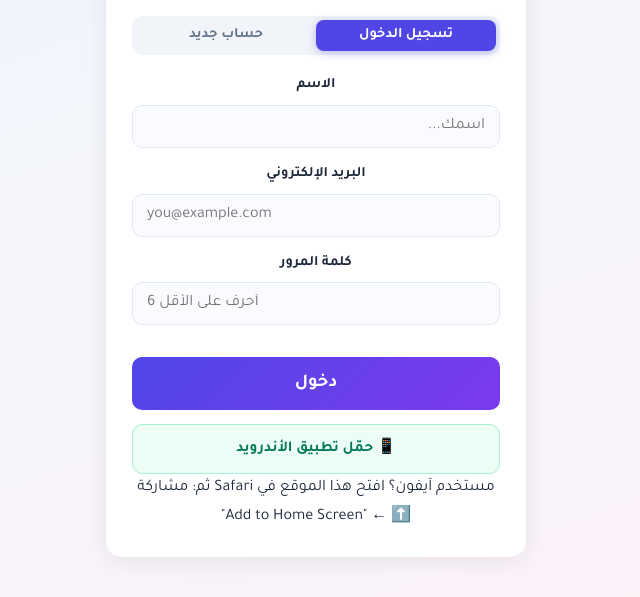
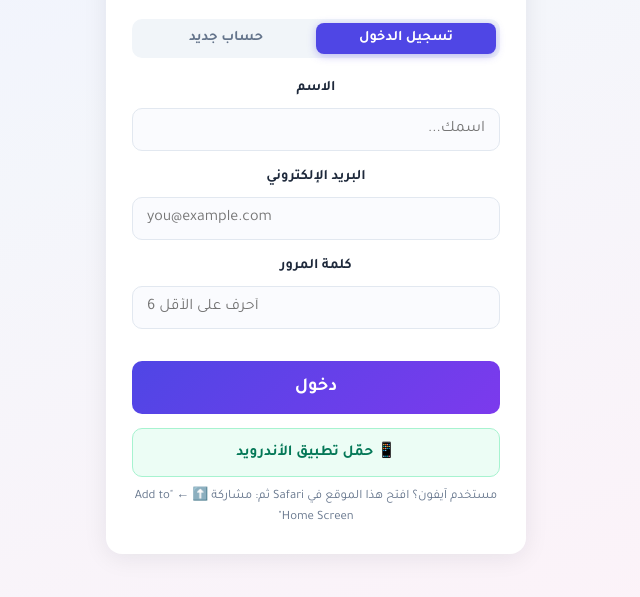
Before and after one commit to yassirelahmadi63-tech/mulakhes, a website: page public/index.html in a window 1280 px wide. Shown: the part 193-790 px from the top of the page, without its empty margins (324-964 px from the left). Drawn offline with Linux system fonts and the light colour scheme; no server answers.

Commit message:
update public/style.css

```diff
--- a/public/style.css
+++ b/public/style.css
@@ -58,6 +58,11 @@ body {
 .apk-download:hover { background: #d1fae5; border-color: #6ee7b7; transform: translateY(-1px); }
 
 .sidebar-user .apk-download { margin-top: 0; font-size: 0.88rem; padding: 8px 10px; }
+
+.ios-hint {
+  font-size: 0.8rem; color: var(--muted); text-align: center;
+  margin-top: 10px; line-height: 1.6;
+}
 
 .card {
   background: var(--card);
```
